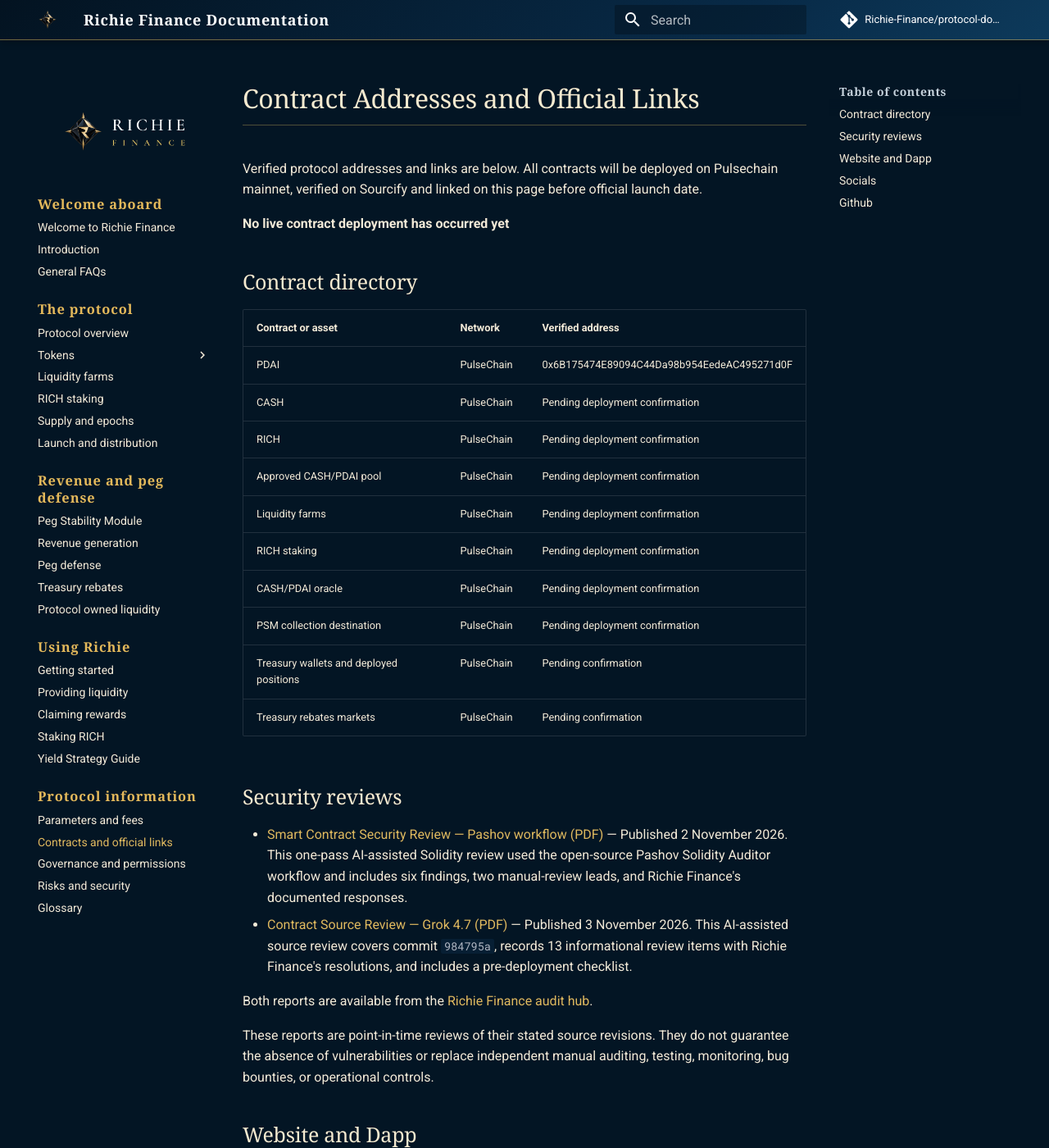
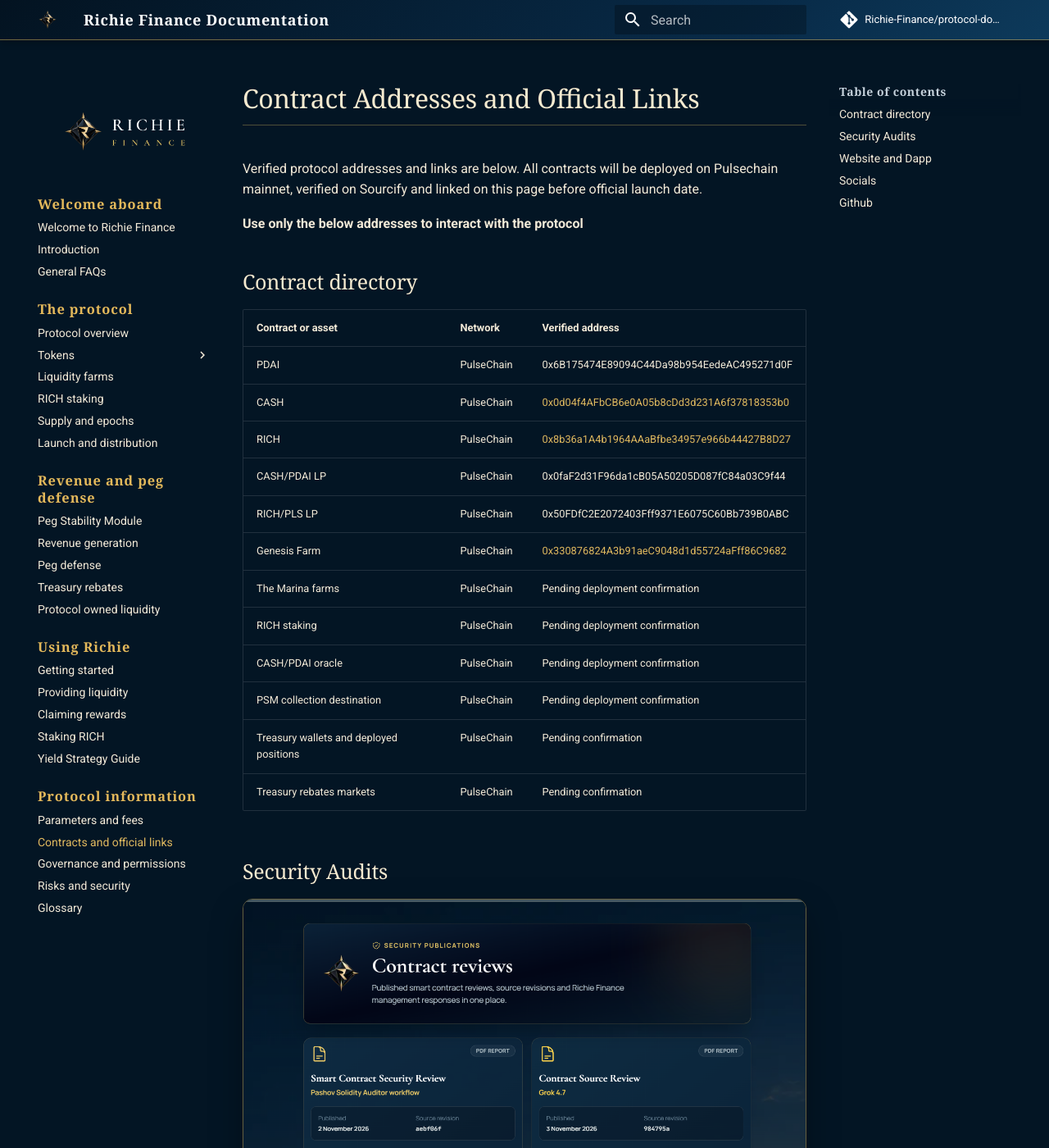
Before and after one commit to Richie-Finance/protocol-documentation, an MkDocs documentation site: the page built from docs/information/contracts-and-official-links.md, in a window 1280 px wide and 1400 px high. Shown: the whole window at 82% size. Built offline with MkDocs 1.6.1 and Material for MkDocs 9.7.7, drawn with Linux system fonts in a browser that asks for light colours; comment, search, counter and statistics services are not loaded.

Commit message:
add first contracts

```diff
--- a/docs/information/contracts-and-official-links.md
+++ b/docs/information/contracts-and-official-links.md
@@ -2,24 +2,27 @@
 
 Verified protocol addresses and links are below. All contracts will be deployed on Pulsechain mainnet, verified on Sourcify and linked on this page before official launch date.
 
-**No live contract deployment has occurred yet**
+**Use only the below addresses to interact with the protocol**
 
 ## Contract directory
 
 | Contract or asset | Network | Verified address |
 | --- | --- | --- |
 | PDAI | PulseChain | 0x6B175474E89094C44Da98b954EedeAC495271d0F |
-| CASH | PulseChain | Pending deployment confirmation |
-| RICH | PulseChain | Pending deployment confirmation |
-| Approved CASH/PDAI pool | PulseChain | Pending deployment confirmation |
-| Liquidity farms | PulseChain | Pending deployment confirmation |
+| CASH | PulseChain | [0x0d04f4AFbCB6e0A05b8cDd3d231A6f37818353b0](<https://repo.sourcify.dev/369/0x0d04f4AFbCB6e0A05b8cDd3d231A6f37818353b0>) |
+| RICH | PulseChain | [0x8b36a1A4b1964AAaBfbe34957e966b44427B8D27](<https://repo.sourcify.dev/369/0x8b36a1A4b1964AAaBfbe34957e966b44427B8D27>) |
+| CASH/PDAI LP | PulseChain | 0x0faF2d31F96da1cB05A50205D087fC84a03C9f44 |
+| RICH/PLS LP | PulseChain | 0x50FDfC2E2072403Fff9371E6075C60Bb739B0ABC |
+| Genesis Farm | PulseChain | [0x330876824A3b91aeC9048d1d55724aFff86C9682](<https://repo.sourcify.dev/369/0x330876824A3b91aeC9048d1d55724aFff86C9682>) |
+| The Marina farms | PulseChain | Pending deployment confirmation |
 | RICH staking | PulseChain | Pending deployment confirmation |
 | CASH/PDAI oracle | PulseChain | Pending deployment confirmation |
 | PSM collection destination | PulseChain | Pending deployment confirmation |
 | Treasury wallets and deployed positions | PulseChain | Pending confirmation |
 | Treasury rebates markets | PulseChain | Pending confirmation |
 
-## Security reviews
+## Security Audits
+![Audits](../media/audits.png)
 
 * [Smart Contract Security Review — Pashov workflow (PDF)](<https://github.com/Richie-Finance/solidity-contracts/blob/main/audits/richie-finance-security-review-2026-11-02.pdf>) — Published 2 November 2026. This one-pass AI-assisted Solidity review used the open-source Pashov Solidity Auditor workflow and includes six findings, two manual-review leads, and Richie Finance's documented responses.
 * [Contract Source Review — Grok 4.7 (PDF)](<https://github.com/Richie-Finance/solidity-contracts/blob/main/audits/richie-finance-contract-review-2026-11-03.pdf>) — Published 3 November 2026. This AI-assisted source review covers commit `984795a`, records 13 informational review items with Richie Finance's resolutions, and includes a pre-deployment checklist.
```
Also changed, not shown: docs/media/audits.png (added).
